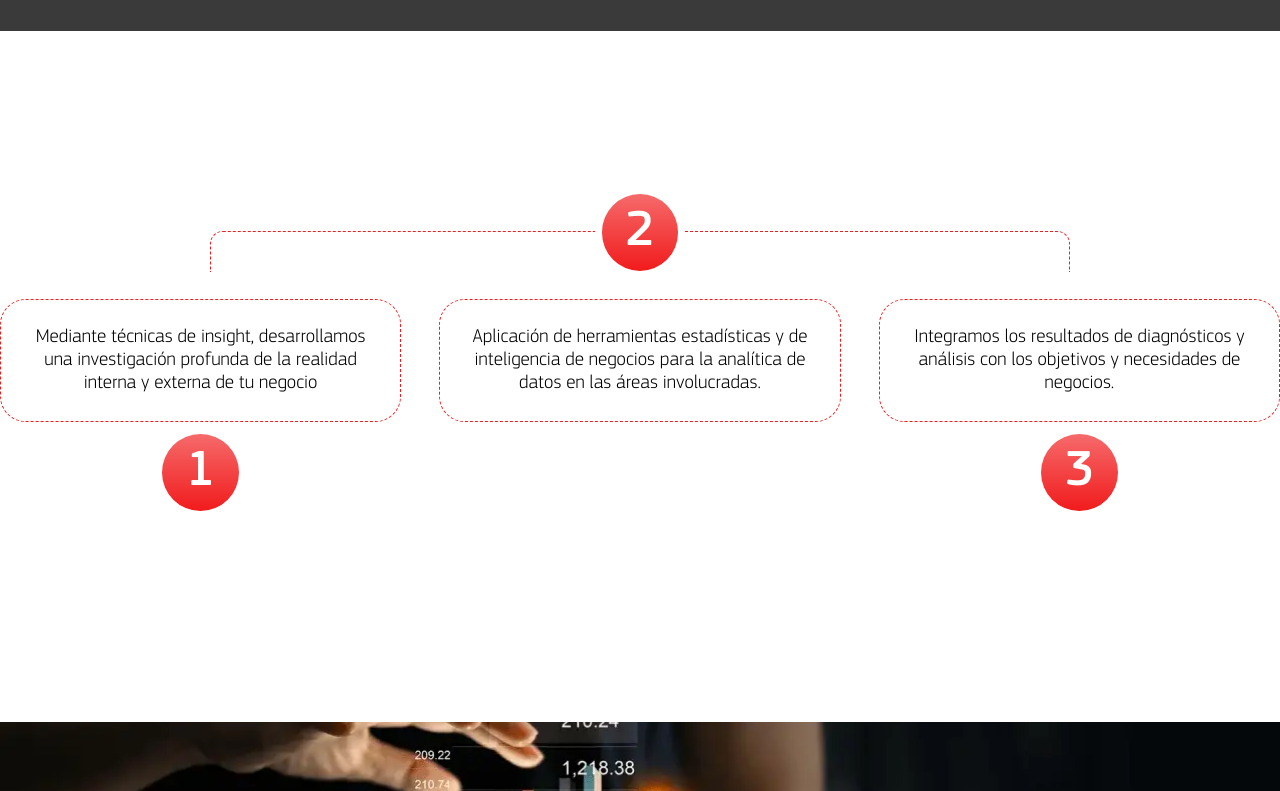
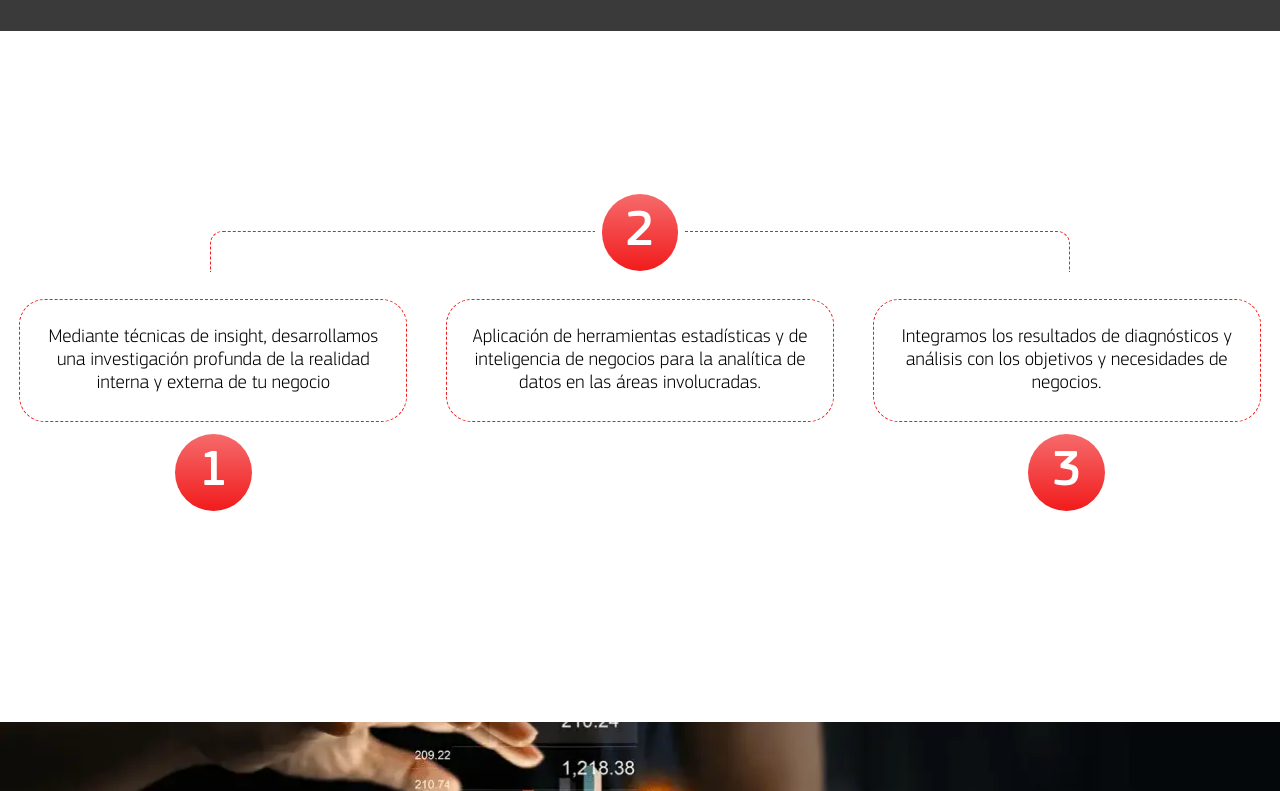
Before and after one commit to Valenmeier/Mindset-project, a React (Vite) app: page /#proyectos in a window 1280 px wide. Shown: the part 3142-3933 px from the top of the page. Built offline with nearby package versions, Linux system fonts and the light colour scheme.

Commit message:
margin actualizado

```diff
--- a/src/components/metodologia/metodologiaDesktop/styles.module.css
+++ b/src/components/metodologia/metodologiaDesktop/styles.module.css
@@ -18,7 +18,7 @@
   gap: 0.5vw;
 }
 .parteInferior {
-  width: 100%;
+  width: 97%;
   display: flex;
   justify-content: center;
   align-items: center;
```
